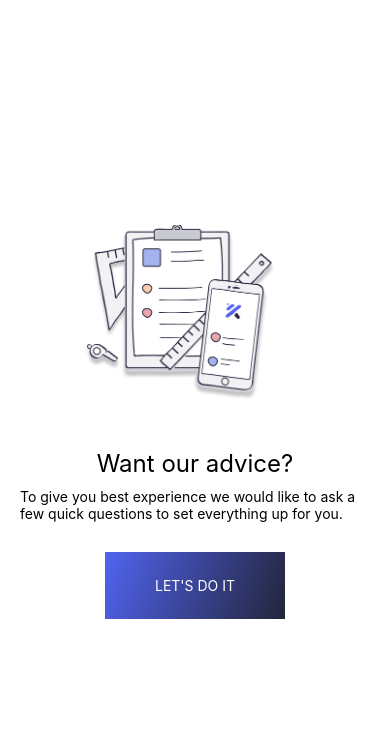
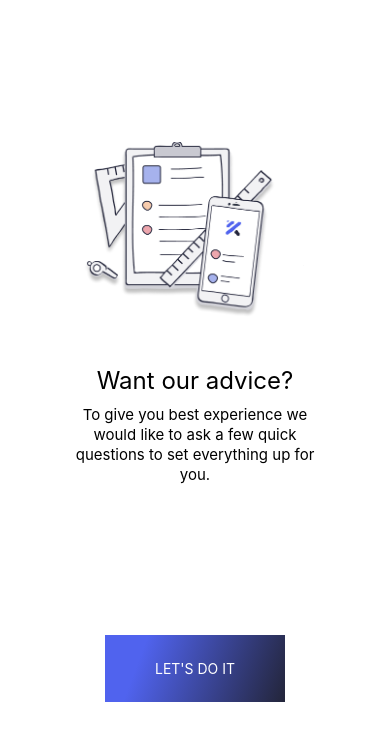
Before and after one commit to robertsfynn/kenko, a React Native app: screen / in a window 390 px wide. Shown: the top 740 px of the page. Built offline with nearby package versions, Linux system fonts and the light colour scheme.

Commit message:
added reusable button component and some more styling

```diff
--- a/App.tsx
+++ b/App.tsx
@@ -1,6 +1,7 @@
 import React from 'react';
 import { StyleSheet, Text, View, Image, TouchableOpacity } from 'react-native';
 import { LinearGradient } from 'expo-linear-gradient';
+import Button from './components/Button';
 
 export default function App() {
   return (
@@ -9,34 +10,14 @@ export default function App() {
         source={require('./assets/img.png')}
         style={{ width: 225, height: 175 }}
       />
-      <View>
+      <View style={styles.text}>
         <Text style={styles.title}>Want our advice?</Text>
-        <Text>
+        <Text style={styles.description}>
           To give you best experience we would like to ask a few quick questions
           to set everything up for you.
         </Text>
       </View>
-      <TouchableOpacity onPress={() => console.log('click')}>
-        <View
-          style={{
-            alignItems: 'center',
-            justifyContent: 'center',
-            marginTop: 30,
-          }}
-        >
-          <LinearGradient
-            colors={['#23253A', '#5063EE']}
-            style={{ paddingHorizontal: 50, paddingVertical: 25 }}
-            start={{ x: 1, y: 1 }}
-            end={{ x: 0, y: 0 }}
-            locations={[0.0, 0.99]}
-          >
-            <Text style={{ color: 'white', textTransform: 'uppercase' }}>
-              Let's do it
-            </Text>
-          </LinearGradient>
-        </View>
-      </TouchableOpacity>
+      <Button text="Let's do it" onPress={() => console.log('CLICK')} />
     </View>
   );
 }
@@ -49,6 +30,9 @@ const styles = StyleSheet.create({
     justifyContent: 'center',
     padding: 20,
   },
+  text: {
+    marginBottom: 150,
+  },
   title: {
     fontSize: 24,
     lineHeight: 28,
@@ -60,5 +44,6 @@ const styles = StyleSheet.create({
     fontSize: 15,
     lineHeight: 20,
     textAlign: 'center',
+    paddingHorizontal: 40,
   },
 });
--- /dev/null
+++ b/components/Button.tsx
@@ -0,0 +1,25 @@
+import React from 'react';
+import { StyleSheet, Text, View, Image, TouchableOpacity } from 'react-native';
+import { LinearGradient } from 'expo-linear-gradient';
+
+const Button = ({ text, onPress }) => {
+  return (
+    <TouchableOpacity onPress={onPress}>
+      <View>
+        <LinearGradient
+          colors={['#23253A', '#5063EE']}
+          style={{ paddingHorizontal: 50, paddingVertical: 25 }}
+          start={{ x: 1, y: 1 }}
+          end={{ x: 0, y: 0 }}
+          locations={[0.0, 0.79]}
+        >
+          <Text style={{ color: 'white', textTransform: 'uppercase' }}>
+            {text}
+          </Text>
+        </LinearGradient>
+      </View>
+    </TouchableOpacity>
+  );
+};
+
+export default Button;
```
